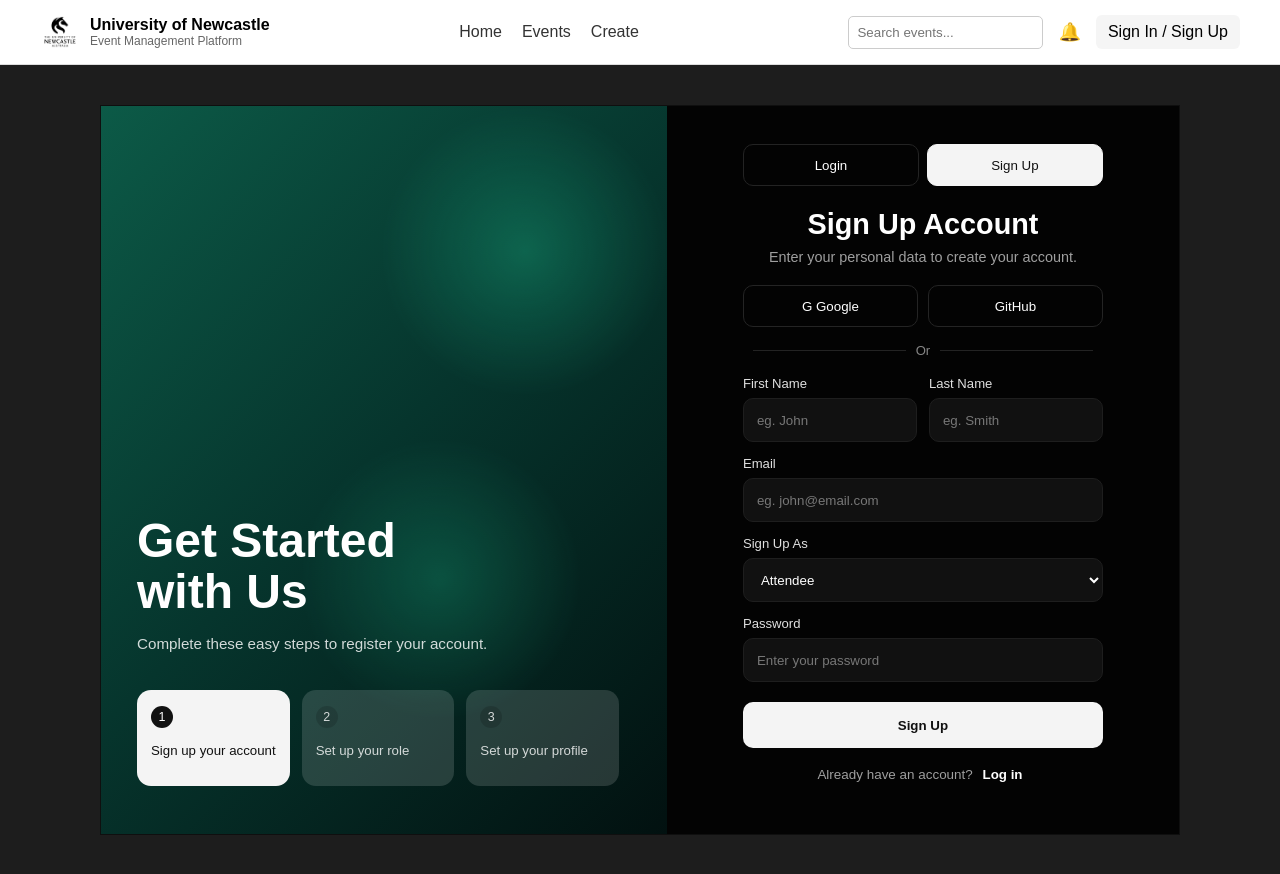
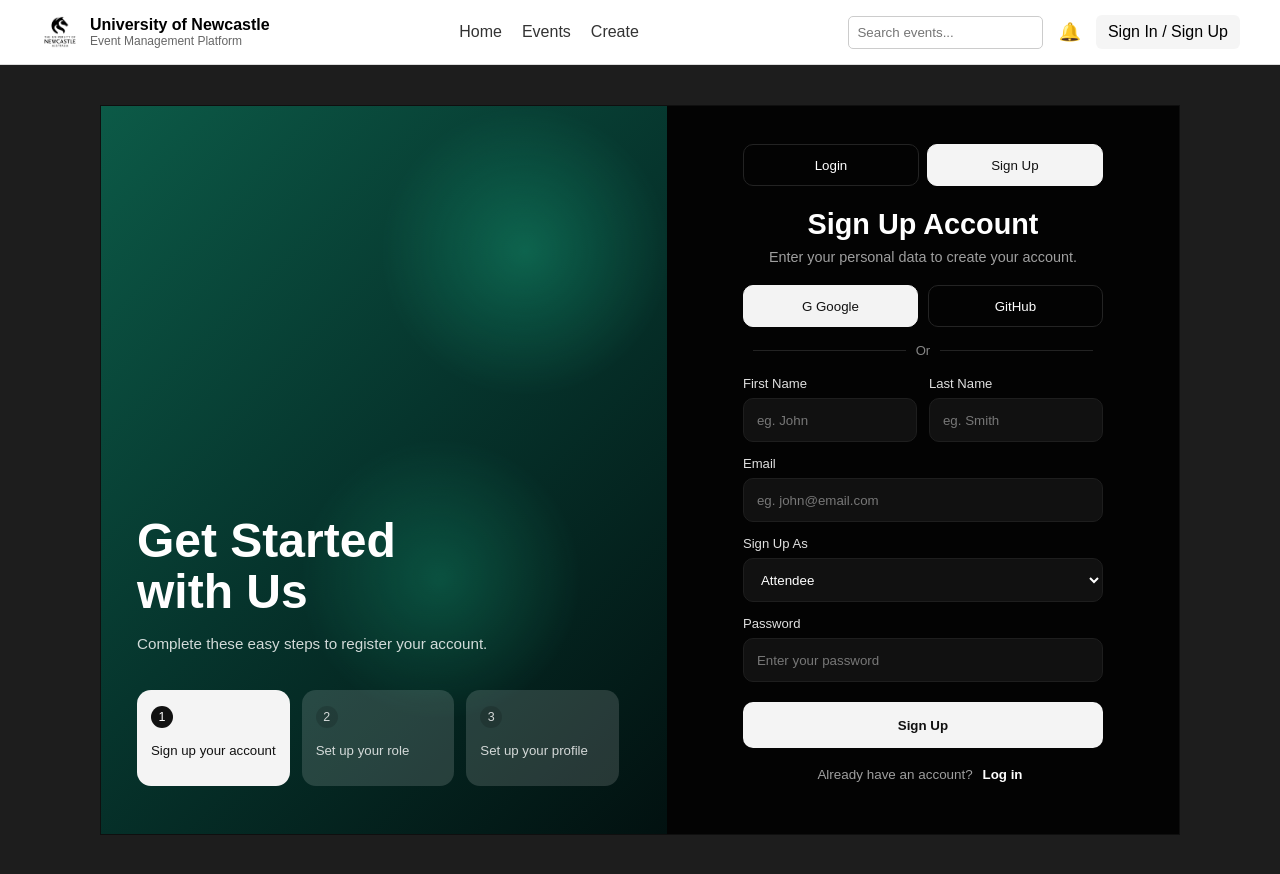
Before and after one commit to praveennagahage-bit/DP07-UON-EM-platform, a React (Vite) app in the folder client/: page /auth in a window 1280 px wide. Built offline with nearby package versions, Linux system fonts and the light colour scheme.

Commit message:
Add auth.css for authentication page styling

```diff
--- a/client/src/pages/auth.css
+++ b/client/src/pages/auth.css
@@ -272,3 +272,13 @@
     font-size: 2.2rem;
   }
 }
+
+.social-buttons button {
+  transition: all 0.2s ease;
+}
+
+.social-buttons button.active {
+  background: #f3f3f3;
+  color: #111;
+  border: 1px solid #f3f3f3;
+}
```
